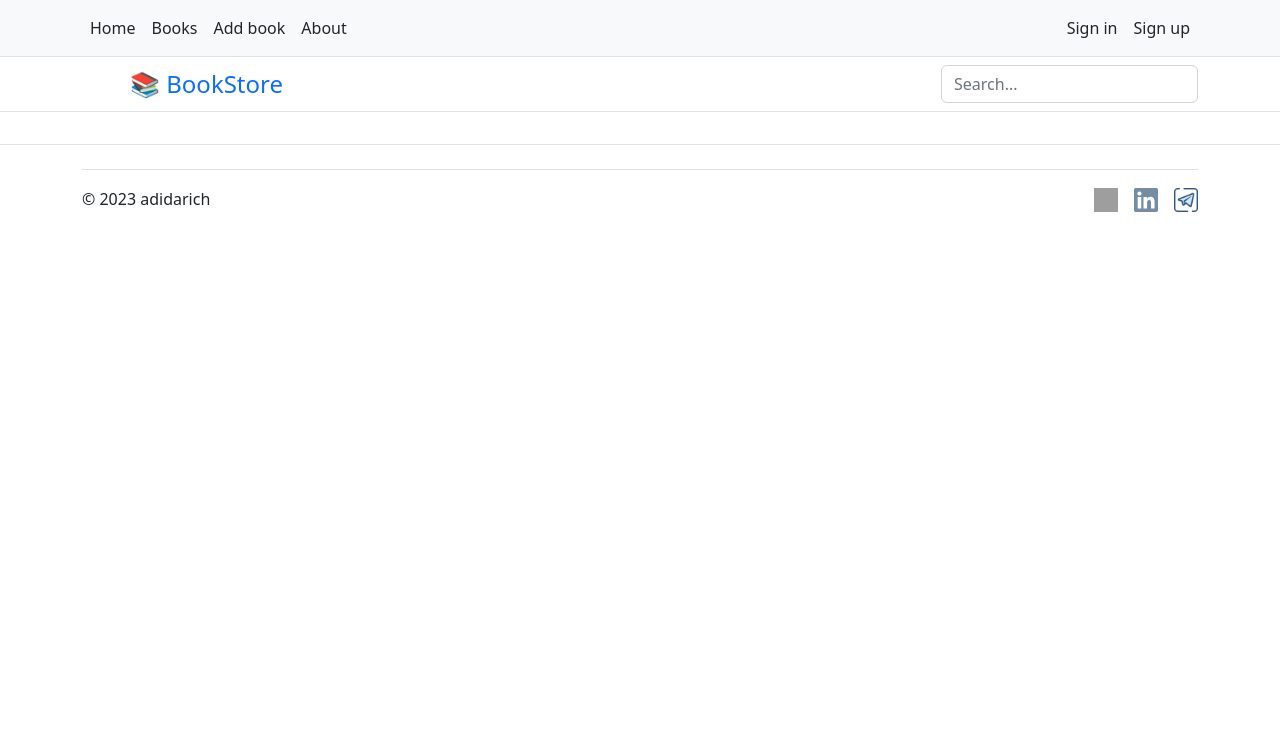
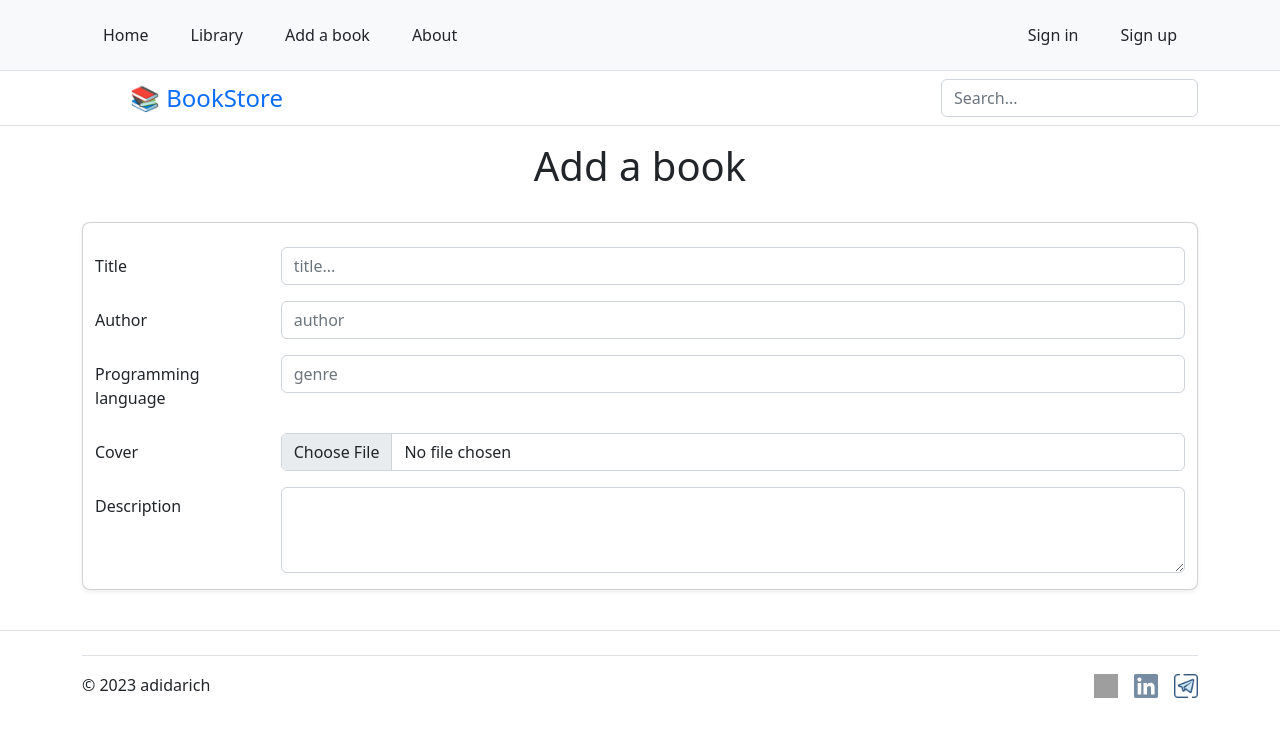
Before and after one commit to adidarich/bookstore, a Flask app: page /add_book in a window 1280 px wide. Shown: the top 737 px of the page. Run offline with Flask 3, Linux system fonts and the light colour scheme; grey boxes are pictures that could not be loaded.

Commit message:
change structure db and added new html templates

```diff
--- a/auth.py
+++ b/auth.py
@@ -10,7 +10,7 @@ from app import db
 auth = Blueprint('auth', __name__)
 
 
-@auth.route('/sign_in', methods=('GET', 'POST'))
+@auth.route('/sign_in', methods=['GET', 'POST'])
 def sign_in():
     if request.method == 'POST':
         email = request.form.get('email')
@@ -37,7 +37,7 @@ def sign_out():
     return redirect(url_for('auth.sign_in'))
 
 
-@auth.route('/sign_up', methods=('GET', 'POST'))
+@auth.route('/sign_up', methods=['GET', 'POST'])
 def sign_up():
     if request.method == 'POST':
         email = request.form.get('email')
--- a/models.py
+++ b/models.py
@@ -7,11 +7,14 @@ class AddBook(db.Model):
     id = db.Column(db.Integer, primary_key=True)
     title = db.Column(db.String(80), unique=True, nullable=False)
     author = db.Column(db.String(80), unique=True, nullable=False)
-    genre = db.Column(db.String(18), nullable=False)
+    pl = db.Column(db.String(18), nullable=False)
     cover = db.Column(db.String(40), nullable=False, default='default')
     description = db.Column(db.Text)
     created_at = db.Column(db.DateTime(timezone=True), server_default=func.now())
     user_id = db.Column(db.Integer, db.ForeignKey('user.id'))
+
+    def __repr__(self):
+        return self.cover, self.title, self.author
 
 
 class User(db.Model, UserMixin):
--- a/templates/add_book.html
+++ b/templates/add_book.html
@@ -1,16 +1,49 @@
-{% extends 'base.html' %}
-
-{% block title %}
-
-{% endblock %}
-
-{% block body %}
+{% extends 'base.html' %} {% block title %} {% endblock %} {% block body %}
 <header class="py-3 mb-4 border-bottom">
     <div class="container d-flex flex-wrap justify-content-center">
+        <h1 align="center">Add a book</h1>
+            <div class="container mx-auto mt-4">
+                <div class="row justify-content-center">
+                    <div class="card mb-4 rounded-3 shadow-sm">
+                        <form method="POST">
+                            <br>
+                            <div class="mb-3 row">
+                                <label for="title" class="col-sm-2 col-form-label">Title</label>
+                            <div class="col-sm-10">
+                                <input type="text" class="form-control" name="title" id="title" placeholder="title...">
+                            </div>
+                            </div>
+                            <div class="mb-3 row">
+                                <label for="author" class="col-sm-2 col-form-label">Author</label>
+                            <div class="col-sm-10">
+                                 <input type="text" class="form-control" name="author" id="author" placeholder="author">
+                            </div>
+                            </div>
+                            <div class="mb-3 row">
+                                <label for="pl" class="col-sm-2 col-form-label">Programming language</label>
+                            <div class="col-sm-10">
+                                 <input type="text" class="form-control" name="pl" id="pl" placeholder="genre">
+                            </div>
+                            </div>
+                            <div class="mb-3 row">
+                                <label for="cover" class="col-sm-2 col-form-label">Cover</label>
+                            <div class="col-sm-10">
+                                 <input type="file" class="form-control" name="cover" id="cover" placeholder="cover">
+                            </div>
+                            </div>
+                            <div class="mb-3 row">
+                                <label for="description" class="col-sm-2 col-form-label">Description</label>
+                            <div class="col-sm-10">
+                                 <textarea class="form-control" name="description" id="description" rows="3"></textarea>
+                            </div>
+                            </div>
 
+                        </form>
+                    </div>
+                </div>
+            </div>
     </div>
 </header>
-
    <div class="container">
       <footer class="d-flex flex-wrap justify-content-between align-items-center py-3 my-4 border-top">
         <div class="col-md-4 d-flex align-items-center">
--- a/templates/base.html
+++ b/templates/base.html
@@ -2,6 +2,7 @@
 <html lang="en">
 <head>
     <meta charset="UTF-8">
+    <meta name="viewport" content="width=device-width, initial-scale=1"/>
     <link rel="stylesheet" href="https://cdn.jsdelivr.net/npm/bootstrap@5.2.3/dist/css/bootstrap.min.css">
     {% block title %}{% endblock %}
 </head>
@@ -9,21 +10,21 @@
     <nav class="py-2 bg-light border-bottom">
     <div class="container d-flex flex-wrap">
       <ul class="nav me-auto">
-        <li class="nav-item"><a href="/" class="nav-link link-dark px-2 active" aria-current="page">Home</a></li>
-        <li class="nav-item"><a href="/books" class="nav-link link-dark px-2">Books</a></li>
-        <li class="nav-item"><a href="/add_book" class="nav-link link-dark px-2">Add book</a></li>
-        <li class="nav-item"><a href="/about" class="nav-link link-dark px-2">About</a></li>
+        <li class="nav-item btn btn-light"><a href="/" class="nav-link link-dark px-2 active" aria-current="page">Home</a></li>
+        <li class="nav-item btn btn-light"><a href="/library" class="nav-link link-dark px-2">Library</a></li>
+        <li class="nav-item btn btn-light"><a href="/add_book" class="nav-link link-dark px-2">Add a book</a></li>
+        <li class="nav-item btn btn-light"><a href="/about" class="nav-link link-dark px-2">About</a></li>
       </ul>
       <ul class="nav">
         {% if user.is_authenticated %}
-        <li class="nav-item">
+        <li class="nav-item btn btn-link">
             <a id="account"
                href="/account"
                class="nav-link link-dark px-2 text-success">
                 <img src="static/icon/user.png" width="24" height="24">
             </a>
         </li>
-        <li class="nav-item">
+        <li class="nav-item btn btn-link">
             <a id="sign_out"
                href="/sign_out"
                class="nav-link link-dark px-2">
@@ -31,12 +32,13 @@
             </a>
         </li>
         {% else %}
-        <li class="nav-item"><a id="signIn" href="/sign_in" class="nav-link link-dark px-2">Sign in</a></li>
-        <li class="nav-item"><a id="signUp" href="/sign_up" class="nav-link link-dark px-2">Sign up</a></li>
+        <li class="nav-item btn btn-light"><a id="signIn" href="/sign_in" class="nav-link link-dark px-2">Sign in</a></li>
+        <li class="nav-item btn btn-light"><a id="signUp" href="/sign_up" class="nav-link link-dark px-2">Sign up</a></li>
         {% endif %}
       </ul>
     </div>
   </nav>
+
     {% with messages = get_flashed_messages(with_categories=true) %}
     {% if messages %}
         {% for category, message in messages %}
--- a/views.py
+++ b/views.py
@@ -1,5 +1,7 @@
 from flask import Blueprint, render_template
 from flask_login import login_required, current_user
+from models import AddBook
+from app import create_app
 
 views = Blueprint('views', __name__)
 
@@ -9,11 +11,12 @@ def home():
     return render_template("home.html", user=current_user)
 
 
-@views.route('/books')
-def books():
-    return render_template("books.html", user=current_user)
+@views.route('/library')
+def library():
+    return render_template("library.html", user=current_user)
 
 
-@views.route('/add_book')
+@views.route('/add_book', methods=['GET', 'POST'])
 def add_book():
-    return render_template("add_book.html", user=current_user)
+    book = AddBook.query.all()
+    return render_template("add_book.html", user=current_user, book=book)
```
Also changed, not shown: templates/books.html (deleted, +0 -28 lines), templates/library.html (added, +87 -0 lines), instance/registration.db. Lines whose indentation alone changed are shown as unchanged.
